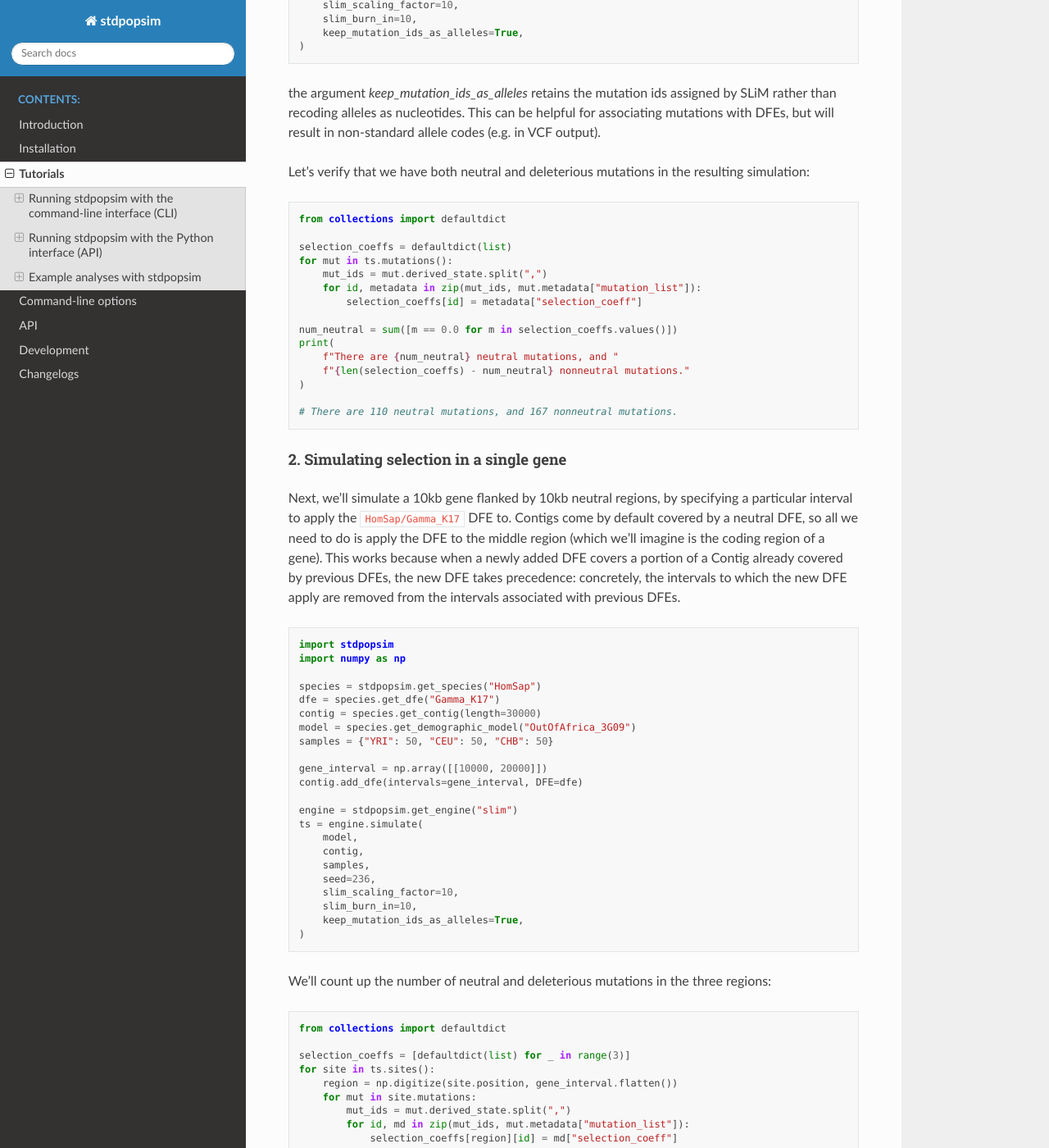
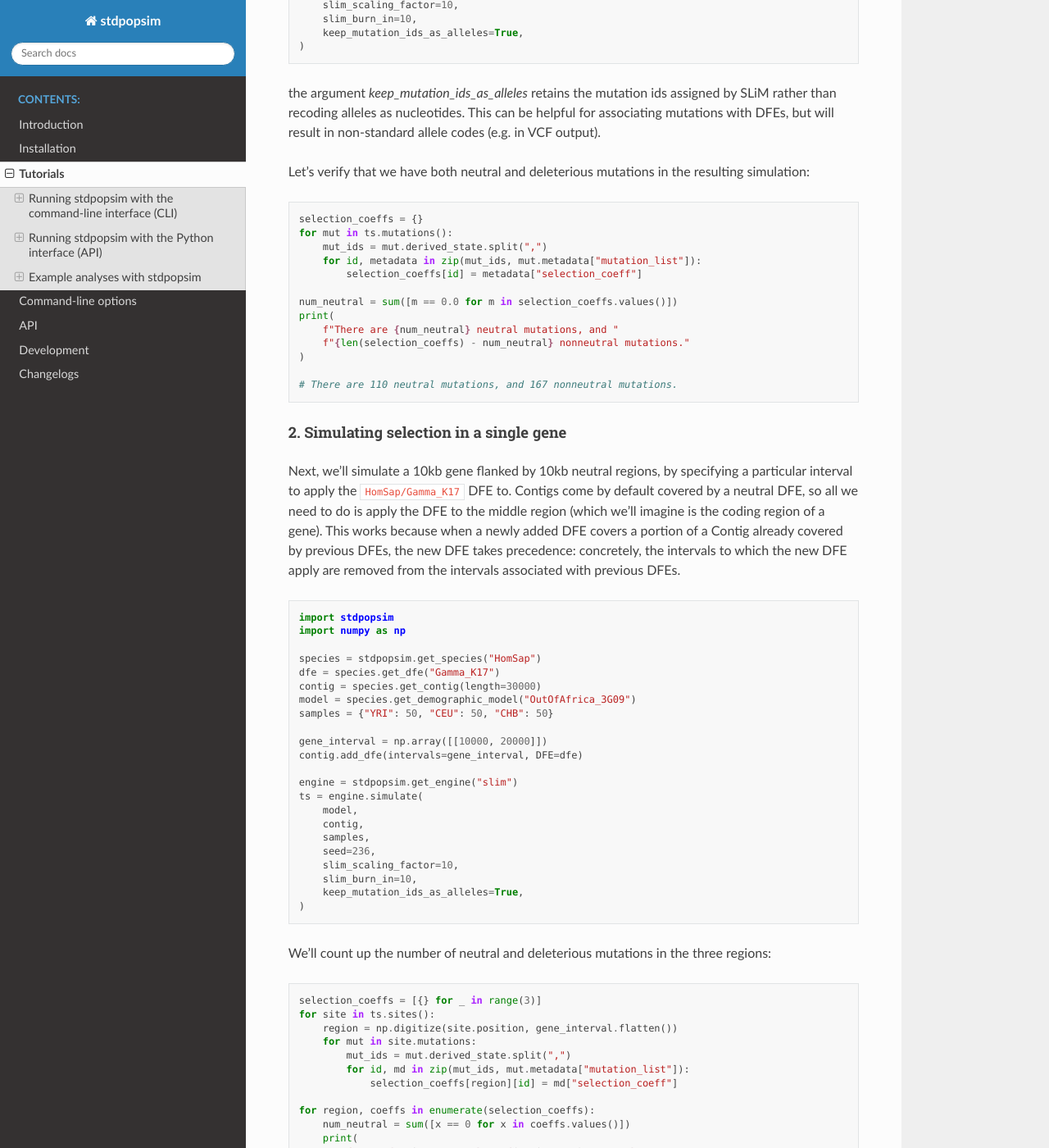
Before and after one commit to popsim-consortium/stdpopsim, a Sphinx documentation site: the page built from docs/tutorial.rst, in a window 1280 px wide and 1400 px high, scrolled down 18322 px. Shown: the whole window at 82% size. Built offline with Sphinx 7.4.7 and the Read the Docs theme 2.0.0, drawn with Linux system fonts in a browser that asks for light colours; pages that are not in the unit, such as notebooks, are missing from menus.

Commit message:
No need for defaultdict in example

```diff
--- a/docs/tutorial.rst
+++ b/docs/tutorial.rst
@@ -1075,9 +1075,7 @@ resulting simulation:
 
 .. code-block:: python
 
-    from collections import defaultdict
-
-    selection_coeffs = defaultdict(list)
+    selection_coeffs = {}
     for mut in ts.mutations():
         mut_ids = mut.derived_state.split(",")
         for id, metadata in zip(mut_ids, mut.metadata["mutation_list"]):
@@ -1138,9 +1136,7 @@ We'll count up the number of neutral and deleterious mutations in the three regi
 
 .. code-block:: python
 
-    from collections import defaultdict
-
-    selection_coeffs = [defaultdict(list) for _ in range(3)]
+    selection_coeffs = [{} for _ in range(3)]
     for site in ts.sites():
         region = np.digitize(site.position, gene_interval.flatten())
         for mut in site.mutations:
```
